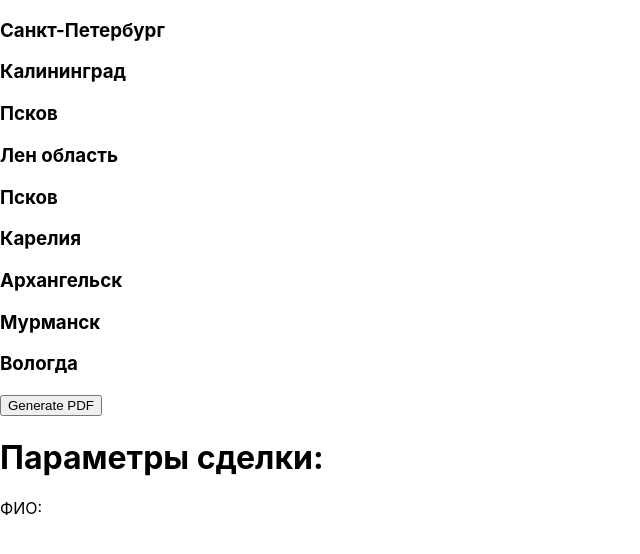
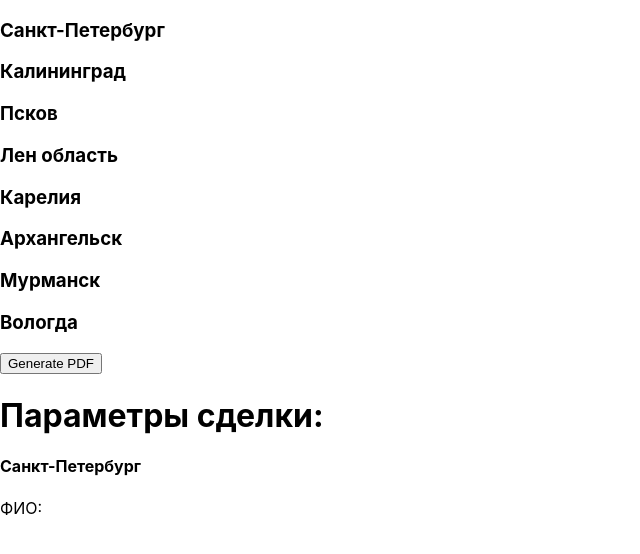
Before and after one commit to olvsivkov/PDF-generator, a React (Create React App) app: page / in a window 1280 px wide. Shown: the top 554 px of the page, without its empty margins (0-640 px from the left). Built offline with nearby package versions, Linux system fonts and the light colour scheme.

Commit message:
add transfer information about choosed region from data base to PDFfile

```diff
--- a/src/components/getRegion.jsx
+++ b/src/components/getRegion.jsx
@@ -1,6 +1,4 @@
 import React from 'react';
-
-const arrayOfRegion = ['Санкт-Петербург', 'Калининград', 'Псков', 'Лен область', 'Псков', 'Карелия', 'Архангельск', 'Мурманск', 'Вологда',];
 
 function Region({ region, onClick }) {
     // выводится имя региона
@@ -11,18 +9,19 @@ function Region({ region, onClick }) {
     );
 }
 
-function GetRegions({setActiveRegion, dataBaseJSON}) { // компонент который выводит массив регионов
+function GetRegions({setActiveRegion, dataBaseJSON, setChooseRegionIndex}) { // компонент который выводит массив регионов
 
-    const handleRegionClick = () => { // клик по которому форма становится видимой
+    const handleRegionClick = (index) => { // клик по которому форма становится видимой
         setActiveRegion(true);
+        setChooseRegionIndex(index)
     };
-    const arrayOfRegion2 = dataBaseJSON
-    console.log(arrayOfRegion2)
-    const regions = arrayOfRegion.map((region, index) => (
+    const arrayOfRegion = dataBaseJSON.items
+
+    const regions = arrayOfRegion.map((item, index) => (
         <Region
-            region={region}
+            region={item.region}
             key={index}
-            onClick={handleRegionClick}
+            onClick={() => handleRegionClick(index)}
         />
     ));
 
--- a/src/components/myDocument.jsx
+++ b/src/components/myDocument.jsx
@@ -1,4 +1,4 @@
-import React, { useState } from 'react';
+import React, { useState, useEffect } from 'react';
 import PDFfile from './pdfFile';
 import html2canvas from 'html2canvas';
 import jsPDF from 'jspdf';
@@ -11,9 +11,11 @@ function GetPDFfile() {
   const [name, setName] = useState(''); // Имя клиента
   const [includeName, setIncludeName] = useState(false); // чекбокс с ЭР
   const [activeRegion, setActiveRegion] = useState(false) // Клик по региону после которого появляется форма
-  const [dataBaseJSON, setdataBaseJSON] = useState(json) // Клик по региону после которого появляется форма
+  const [dataBaseJSON, setdataBaseJSON] = useState(json) // загружаем в стейт данные из базы данных и передаем в GetRegions
+  const [chooseRegionIndex, setChooseRegionIndex] = useState(0) // по клику на регион передается индекс региона в базе данных
+  const [PDFfileInfo, setPDFfileInfo] = useState(json.items[chooseRegionIndex].region) // передается информация об активном регионе
 
-  console.log(dataBaseJSON)
+  useEffect(() => { setPDFfileInfo(json.items[chooseRegionIndex].region) }, [chooseRegionIndex]); // при клике на регионы передается изменившийся индекс региона и далее передается в <PDFfile/>
 
   const generatePDF = () => { // генерация и скачивание пдф файла
     const input = document.getElementById('pdf-content');
@@ -46,6 +48,8 @@ function GetPDFfile() {
     <div>
       <GetRegions
         setActiveRegion={setActiveRegion}
+        dataBaseJSON={dataBaseJSON}
+        setChooseRegionIndex={setChooseRegionIndex}
       />
       {activeRegion ? <InputForm setName={setName} setIncludeName={setIncludeName} name={name} includeName={includeName}/> : false}
 
@@ -58,6 +62,7 @@ function GetPDFfile() {
       <PDFfile
         name={name}
         includeName={includeName}
+        PDFfileInfo={PDFfileInfo}
       />
     </div>
   );
--- a/src/components/pdfFile.jsx
+++ b/src/components/pdfFile.jsx
@@ -1,10 +1,11 @@
 import React from 'react';
 
-function PDFfile({ name, includeName }) {
+function PDFfile({ name, includeName, PDFfileInfo }) {
 
     return (
       <div id="pdf-content">
         <h1>Параметры сделки:</h1>
+        <h4>{PDFfileInfo}</h4>
         <p>ФИО: {name}</p>
         {includeName ? <p>ЭР 9 900 р</p> : false}
       </div>
```
